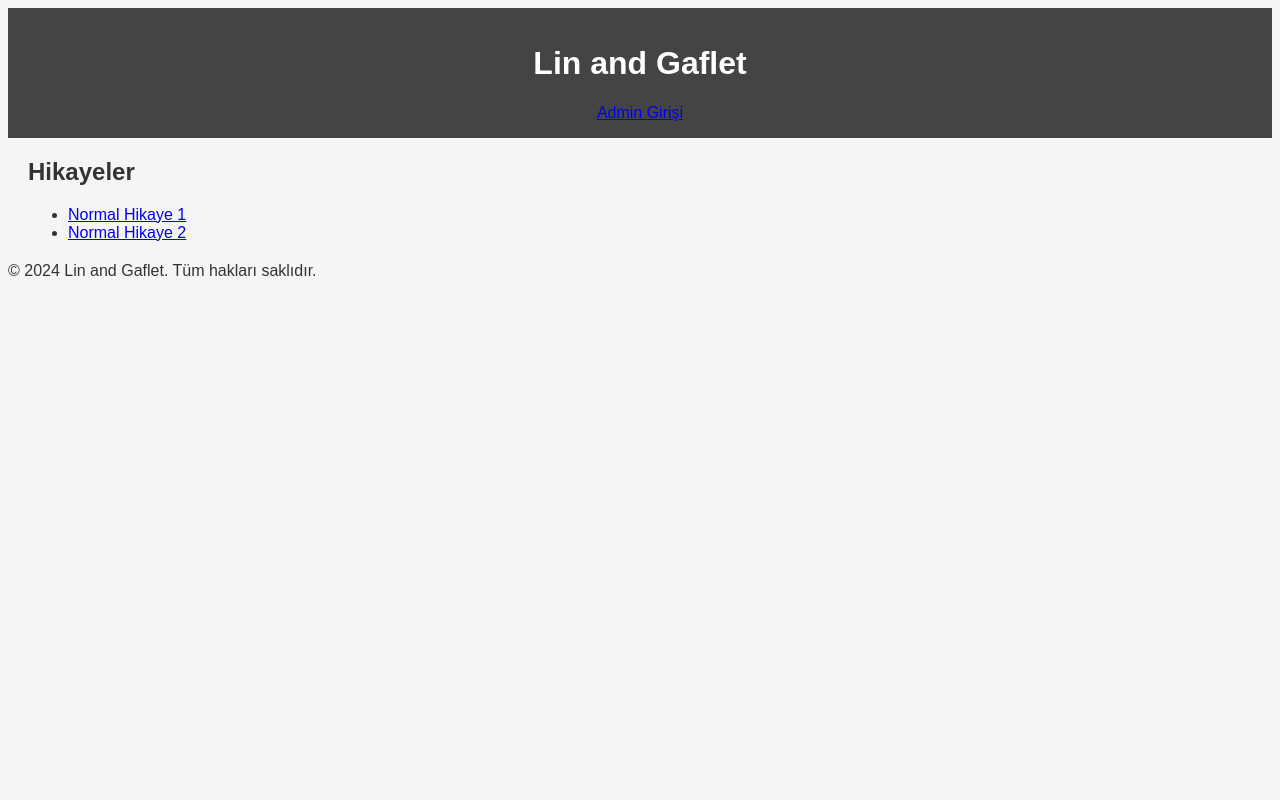
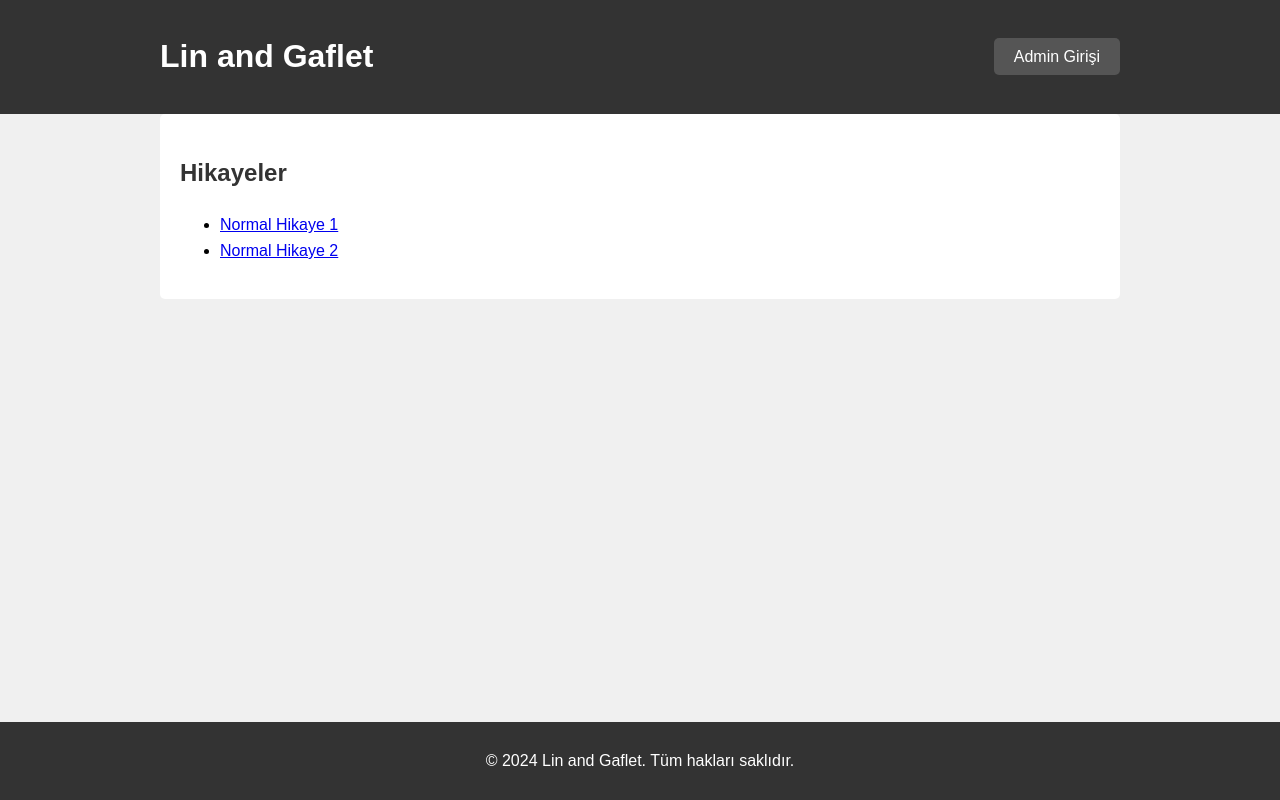
Before and after one commit to linandgaflet/linandgaflet.github.io, a plain HTML site: page index.html in a window 1280 px wide. Drawn offline with Linux system fonts and the light colour scheme.

Commit message:
styles.css

```diff
--- a/styles.css
+++ b/styles.css
@@ -1,43 +1,63 @@
+/* Temel CSS Stili */
 body {
     font-family: Arial, sans-serif;
-    background-color: #f5f5f5;
+    line-height: 1.6;
+    margin: 0;
+    padding: 0;
+    background-color: #f0f0f0;
+}
+
+.container {
+    max-width: 960px;
+    margin: 0 auto;
+    padding: 0 20px;
+}
+
+header {
+    background-color: #333;
+    color: #fff;
+    padding: 10px 0;
+}
+
+header .container {
+    display: flex;
+    justify-content: space-between;
+    align-items: center;
+}
+
+header nav a {
+    color: #fff;
+    text-decoration: none;
+    padding: 10px 20px;
+    border-radius: 5px;
+    background-color: #555;
+}
+
+header nav a:hover {
+    background-color: #777;
+}
+
+main {
+    padding: 20px 0;
+}
+
+section {
+    background-color: #fff;
+    padding: 20px;
+    margin-bottom: 20px;
+    border-radius: 5px;
+}
+
+section h2 {
     color: #333;
 }
 
-header {
-    background-color: #444;
+footer {
+    background-color: #333;
     color: #fff;
-    padding: 1rem;
     text-align: center;
-    position: relative;
+    padding: 10px 0;
+    position: absolute;
+    bottom: 0;
+    width: 100%;
 }
-
-#logo {
-    position: absolute;
-    left: 10px;
-    top: 10px;
-    cursor: pointer;
-}
-
-#stories {
-    margin: 20px;
-}
-
-.story-title {
-    background-color: #fff;
-    margin: 10px 0;
-    padding: 10px;
-    border-radius: 5px;
-    cursor: pointer;
-}
-
-.story-content {
-    display: none;
-}
-
-.like-btn {
-    display: block;
-    margin-top: 10px;
-    cursor: pointer;
-    color: blue;
-}
```
